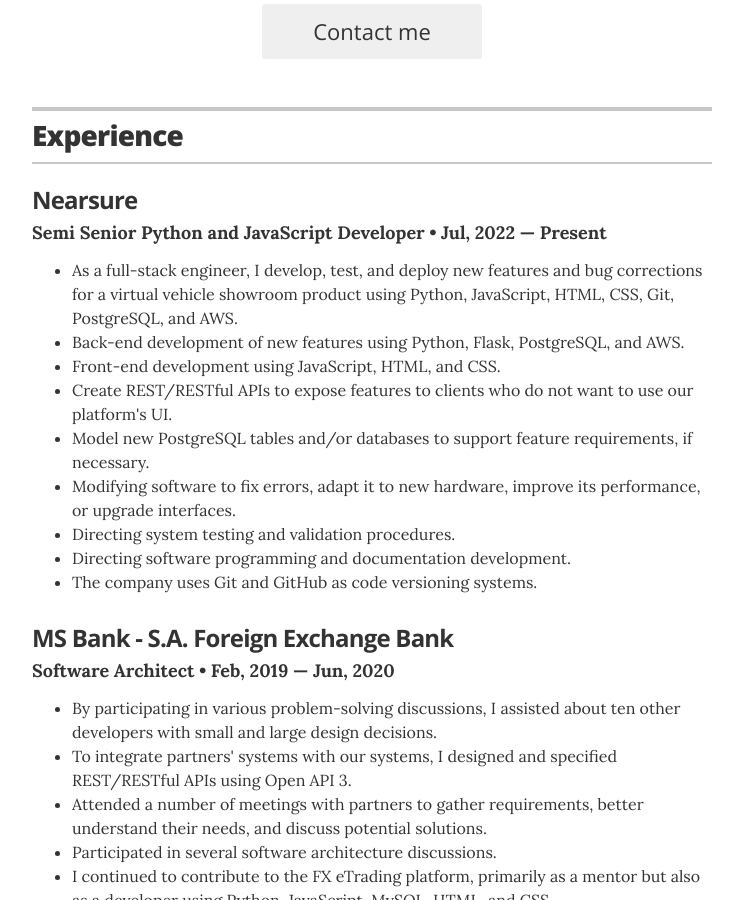
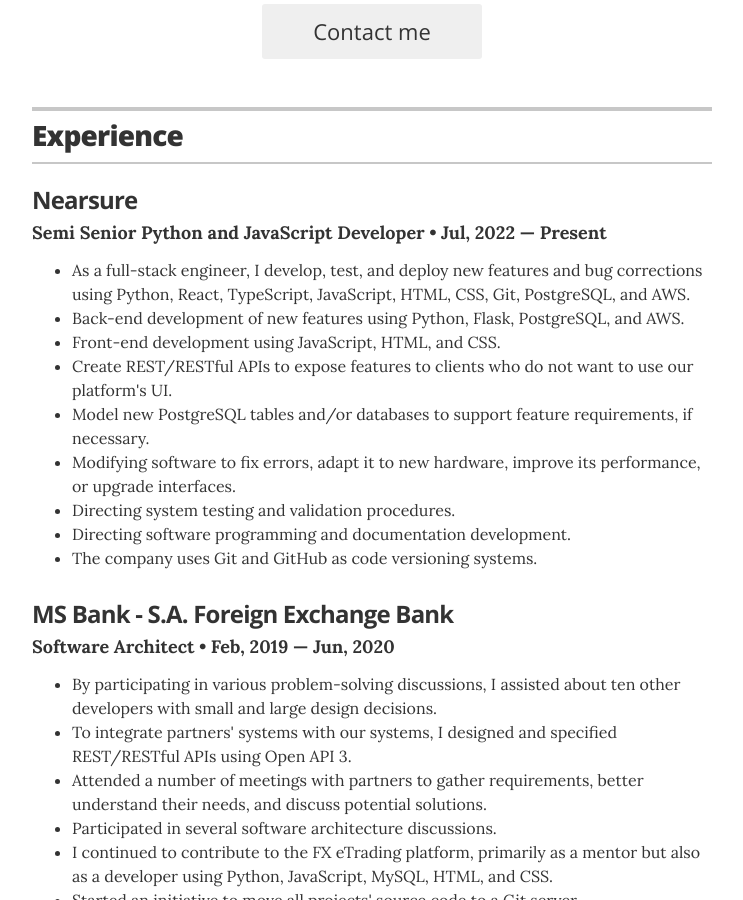
Before and after one commit to eduardomrocha/resume, a Jekyll site: the page built from index.html, in a window 1280 px wide and 900 px high, scrolled down 332 px. Shown: the whole window, without its empty margins (268-1011 px from the left). Built offline with Jekyll 4.4.1, drawn with Linux system fonts in a browser that asks for light colours; some of the changed text lies outside the part shown.

Commit message:
update  experience and  skills

```diff
--- a/_data/experience.yml
+++ b/_data/experience.yml
@@ -6,9 +6,8 @@
   duration: Jul, 2022 &mdash; Present
   activities:
     - activity: As a full-stack engineer, I develop, test, and deploy new
-                features and bug corrections for a virtual vehicle showroom
-                product using Python, JavaScript, HTML, CSS, Git, PostgreSQL,
-                and AWS.
+                features and bug corrections using Python, React, TypeScript,
+                JavaScript, HTML, CSS, Git, PostgreSQL, and AWS.
     - activity: Back-end development of new features using Python, Flask,
                 PostgreSQL, and AWS.
     - activity: Front-end development using JavaScript, HTML, and CSS.
--- a/_data/skills.yml
+++ b/_data/skills.yml
@@ -1,7 +1,7 @@
 ---
 # Skills
 - skill: Programing Languages
-  description: Python, Golang, Elixir, JavaScript, TypeScript
+  description: Python, JavaScript, TypeScript
 
 - skill: Frameworks
   description: FastAPI, Flask, Tornado, ReactJS, React Native
```
